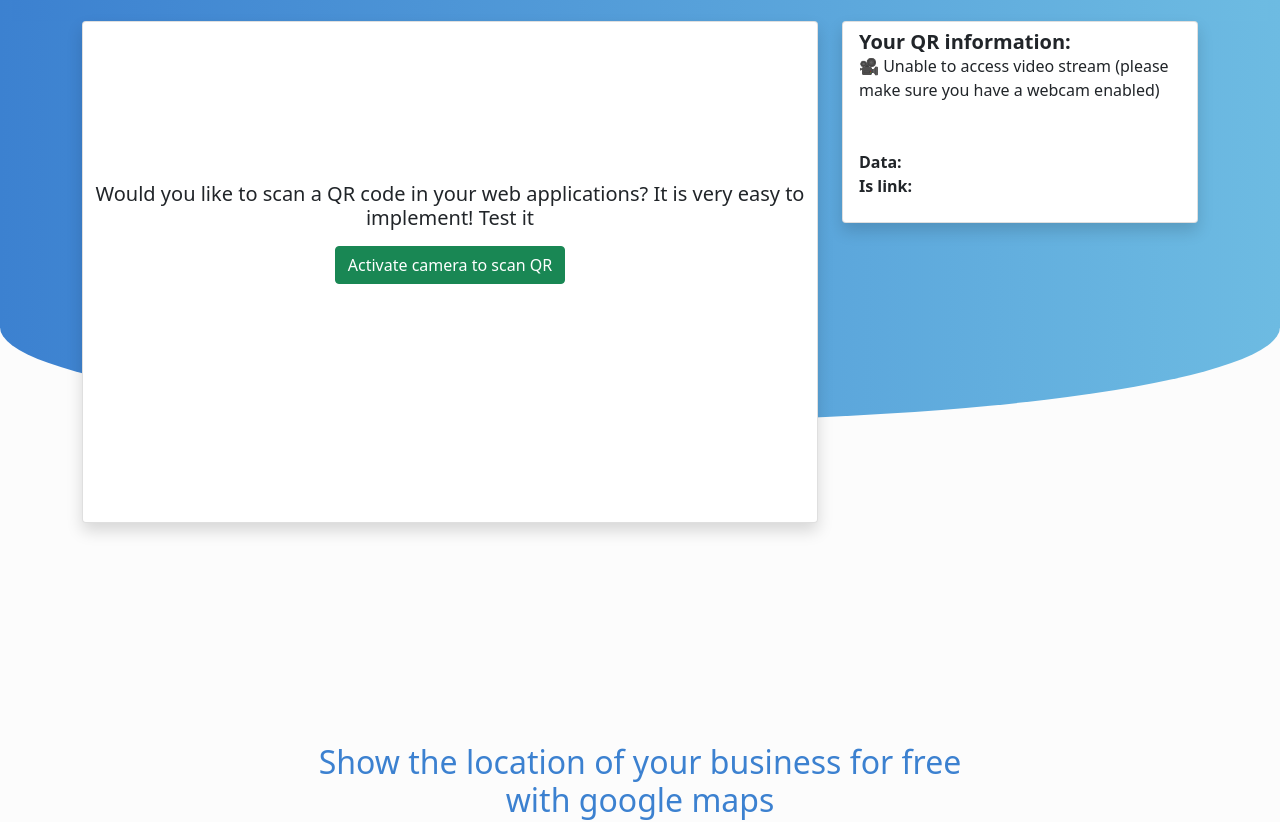
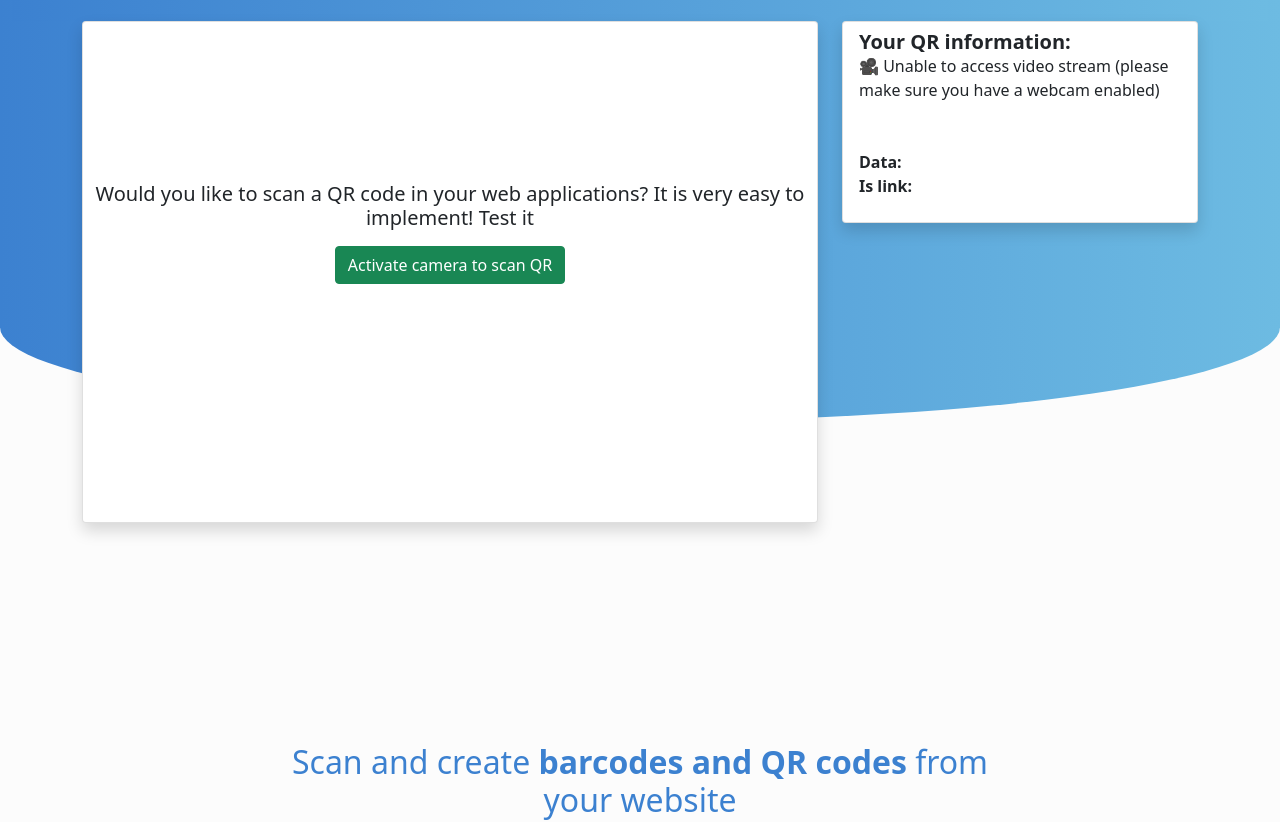
Before and after one commit to AndreinaRiera/QRscannerAndCreation, a plain HTML site: page index.html in a window 1280 px wide. Shown: the part 131-953 px from the top of the page. Drawn offline with nearby package versions, Linux system fonts and the light colour scheme.

Commit message:
Update index.html

```diff
--- a/index.html
+++ b/index.html
@@ -183,7 +183,7 @@
     <section class="container">
         <div class="row animate__animated animate__fadeIn wow " id="creation">
             <div class="col-md-8 offset-md-2 text-center">
-                <p class="h2 color_primary">Show the location of your business for free <br> with google maps</p>
+                <p class="h2 color_primary">Scan and create <b>barcodes and QR codes</b> from your website</p>
 
                 <p>Have you seen the demonstration example above? It's amazing how useful QR codes are. And completely
                     free!</p>
```
